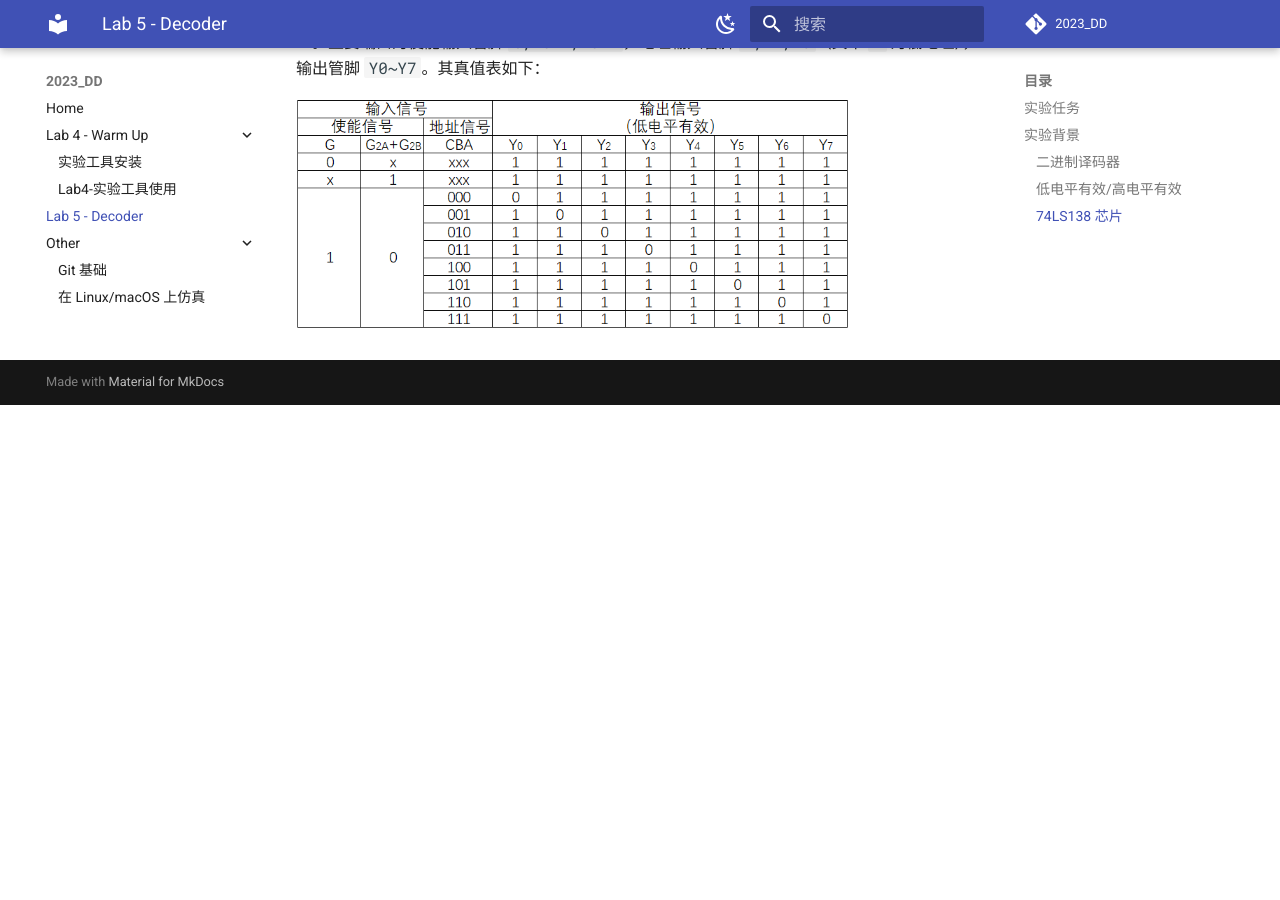
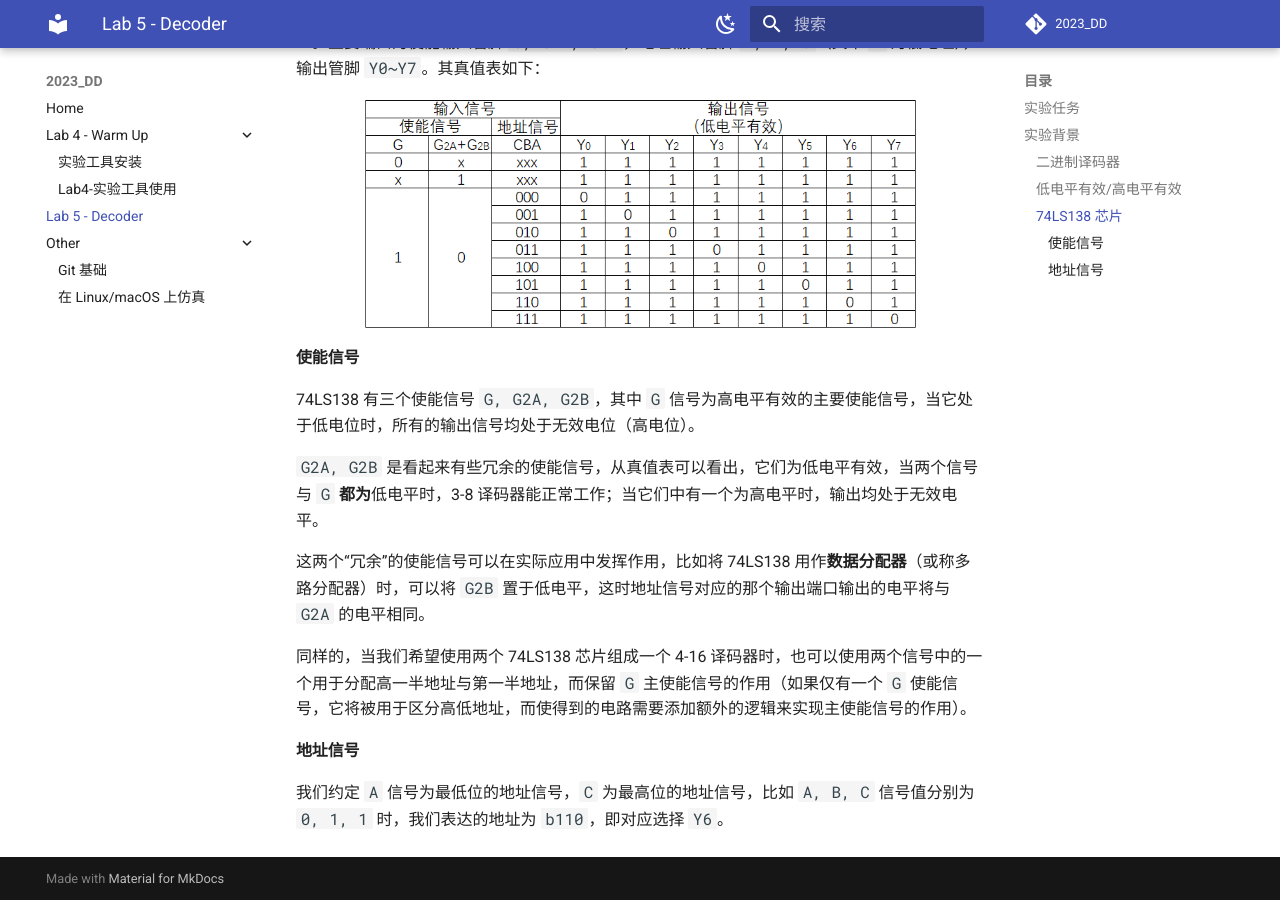
Before and after one commit to Guahao31/2023_DD, an MkDocs documentation site: the page built from docs/lab5/decoder.md, in a window 1280 px wide and 900 px high, scrolled down 1036 px. Built offline with MkDocs 1.6.1 and Material for MkDocs 9.7.7, drawn with Linux system fonts in a browser that asks for light colours; comment, search, counter and statistics services are not loaded; before the commit the page ends 1441 px from its top, so only the background shows below that.

Commit message:
update: background, intro to 74LS138

```diff
--- a/docs/lab5/decoder.md
+++ b/docs/lab5/decoder.md
@@ -27,4 +27,18 @@
 
 **74LS138** 芯片是一种 3-8 译码器芯片，用于将 3 位二进制地址输入信号转换为 8 个输出信号之一。主要端口为使能输入管脚 `G, G2A, G2B`，地址输入管脚 `A, B, C`（其中 `A` 为低地址），输出管脚 `Y0~Y7`。其真值表如下：
 
-<img src="../pic/truth_table_74LS138.png" style="zoom:70%">
+<img src="../pic/truth_table_74LS138.png" style="display: block; margin: 0 auto; zoom:70%">
+
+#### 使能信号
+
+74LS138 有三个使能信号 `G, G2A, G2B`，其中 `G` 信号为高电平有效的主要使能信号，当它处于低电位时，所有的输出信号均处于无效电位（高电位）。
+
+`G2A, G2B` 是看起来有些冗余的使能信号，从真值表可以看出，它们为低电平有效，当两个信号与 `G` **都为**低电平时，3-8 译码器能正常工作；当它们中有一个为高电平时，输出均处于无效电平。
+
+这两个“冗余”的使能信号可以在实际应用中发挥作用，比如将 74LS138 用作**数据分配器**（或称多路分配器）时，可以将 `G2B` 置于低电平，这时地址信号对应的那个输出端口输出的电平将与 `G2A` 的电平相同。
+
+同样的，当我们希望使用两个 74LS138 芯片组成一个 4-16 译码器时，也可以使用两个信号中的一个用于分配高一半地址与第一半地址，而保留 `G` 主使能信号的作用（如果仅有一个 `G` 使能信号，它将被用于区分高低地址，而使得到的电路需要添加额外的逻辑来实现主使能信号的作用）。
+
+#### 地址信号
+
+我们约定 `A` 信号为最低位的地址信号，`C` 为最高位的地址信号，比如 `A, B, C` 信号值分别为 `0, 1, 1` 时，我们表达的地址为 `b110`，即对应选择 `Y6`。
```
